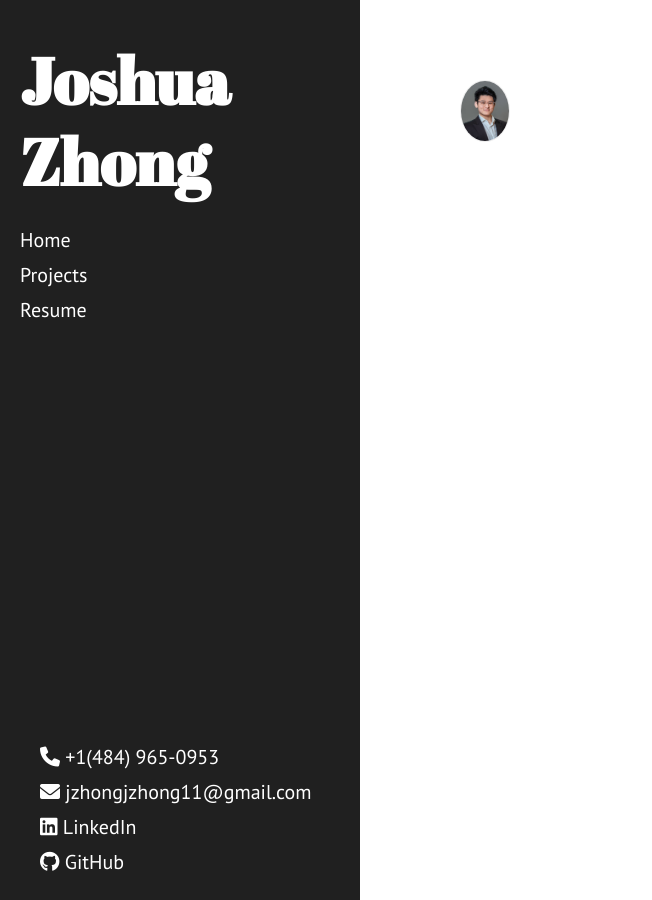
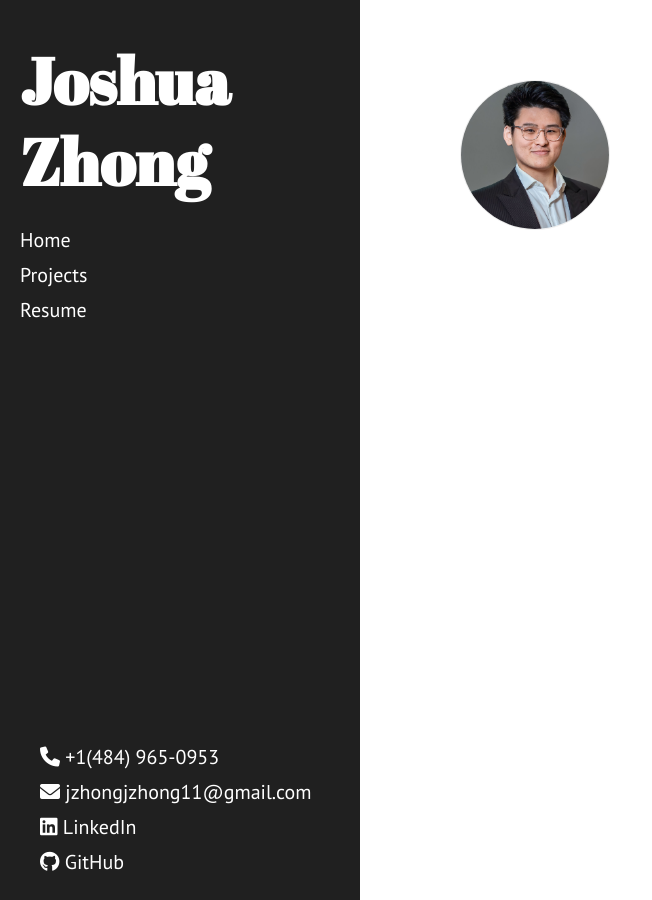
Before and after one commit to JZhong01/JZhong01.github.io, a Jekyll site: the page built from index.html, in a window 1280 px wide. Shown: the whole page, without its empty margins (0-652 px from the left). Built offline with Jekyll 4.4.1, drawn with Linux system fonts in a browser that asks for light colours; the list of posts is cut into pages by our own code.

Commit message:
profile pic edit

```diff
--- a/public/css/hyde.css
+++ b/public/css/hyde.css
@@ -178,10 +178,11 @@ a.sidebar-nav-item:focus {
 
 
 .user-img {
-    width: 50px;
+    width: 150px;
+    height: 150px;
     border-radius: 100%;
     border: 1px solid #eee;
-
+    object-fit: cover;
 }
 
 
```
